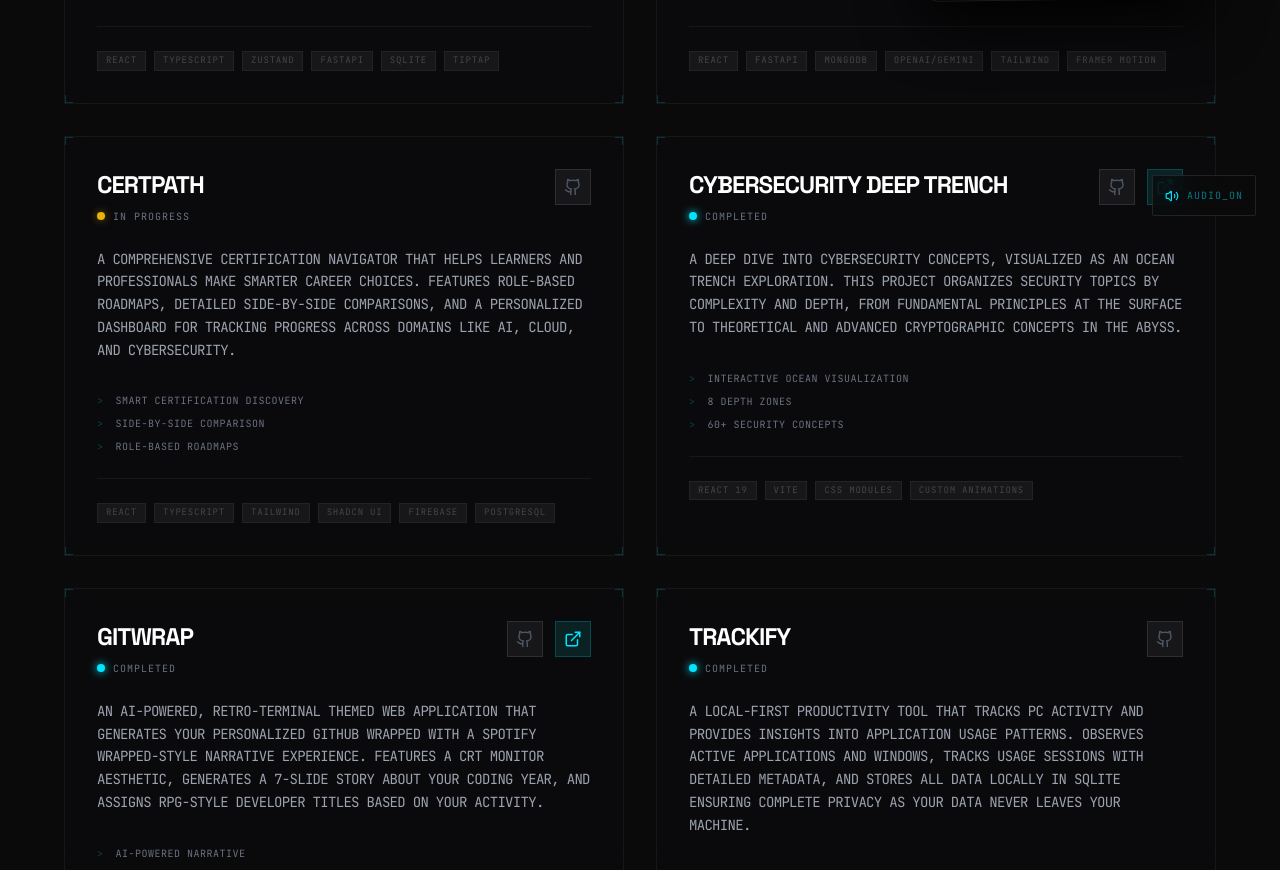
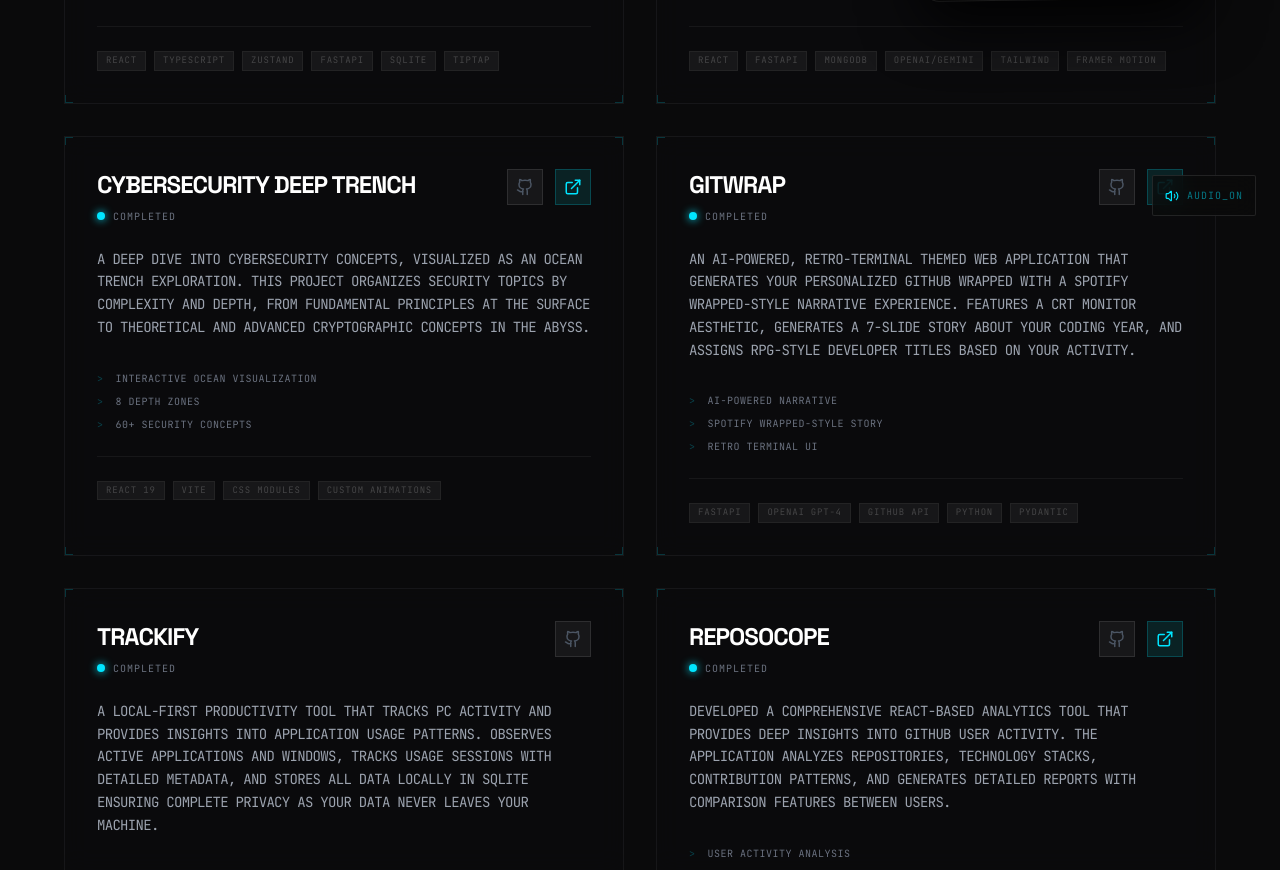
Before and after one commit to Sakthi102003/Notebook, a React (Vite) app: page /projects in a window 1280 px wide. Shown: the part 560-1430 px from the top of the page. Built offline with nearby package versions, Linux system fonts and the light colour scheme; no server answers.

Commit message:
remove certpath from project section

```diff
--- a/src/data/projects.ts
+++ b/src/data/projects.ts
@@ -26,20 +26,6 @@ export const projects = [
       'Smart Job Recommendations',
       'AI Content Rewriting',
       'PDF & DOCX Export'
-    ]
-  },
-  {
-    title: 'CertPath',
-    description: 'A comprehensive certification navigator that helps learners and professionals make smarter career choices. Features role-based roadmaps, detailed side-by-side comparisons, and a personalized dashboard for tracking progress across domains like AI, Cloud, and Cybersecurity.',
-    tech: ['React', 'TypeScript', 'Tailwind', 'ShadCN UI', 'Firebase', 'PostgreSQL'],
-    status: 'In Progress',
-    link: 'https://github.com/Sakthi102003/CertPath',
-    highlights: [
-      'Smart Certification Discovery',
-      'Side-by-side Comparison',
-      'Role-based Roadmaps',
-      'Secure User Dashboard',
-      'Firebase Authentication'
     ]
   },
   {
```
